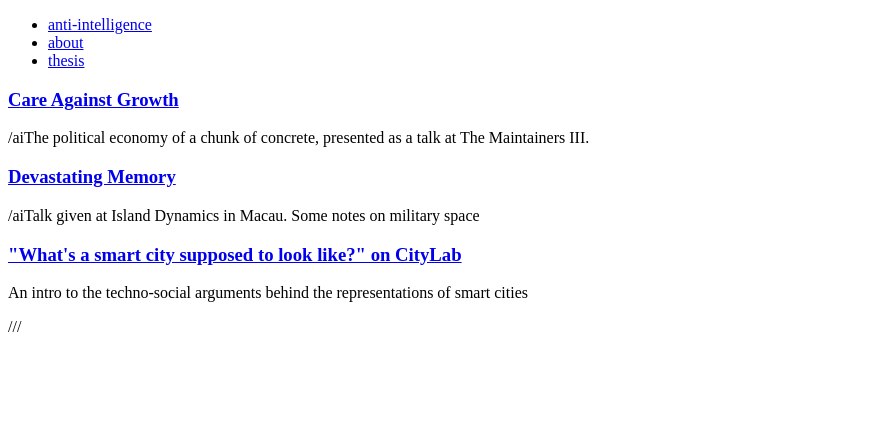
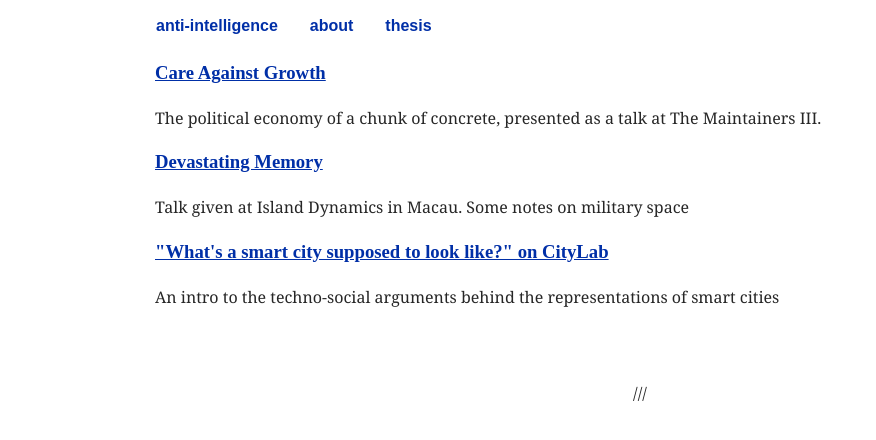
Before and after one commit to anti-intelligence/ai, a Jekyll site: the page built from index.html, in a window 1280 px wide. Shown: the top 440 px of the page, without its empty margins (0-876 px from the left). Built offline with Jekyll 4.4.1, drawn with Linux system fonts in a browser that asks for light colours; some web fonts are replaced; some of the changed lines change nothing that is shown.

Commit message:
more path fixes

```diff
--- a/_config.yml
+++ b/_config.yml
@@ -3,7 +3,7 @@ title: anti-intelligence
 email: anti-intelligence@gmail.com
 description: > # this means to ignore newlines until "baseurl:"
   Work of Kevin Rogan
-baseurl: '/ai' # the subpath of your site, e.g. /blog/
+baseurl: # the subpath of your site, e.g. /blog/
 url: 'http://anti-intelligence.github.io' # the base hostname & protocol for your site
 twitter_username: kvnrogan
 
--- a/_includes/head.html
+++ b/_includes/head.html
@@ -4,8 +4,6 @@
   <meta name="viewport" content="width=device-width, initial-scale=1" />
 
   <title>{% if page.title %}{{ page.title }}{% else %}{{ site.title }}{% endif %}</title>
-
-  <base href="/ai/">
 
   <link rel="stylesheet" href="{{ "css/main.css" | prepend: site.baseurl }}">
   <link
```
